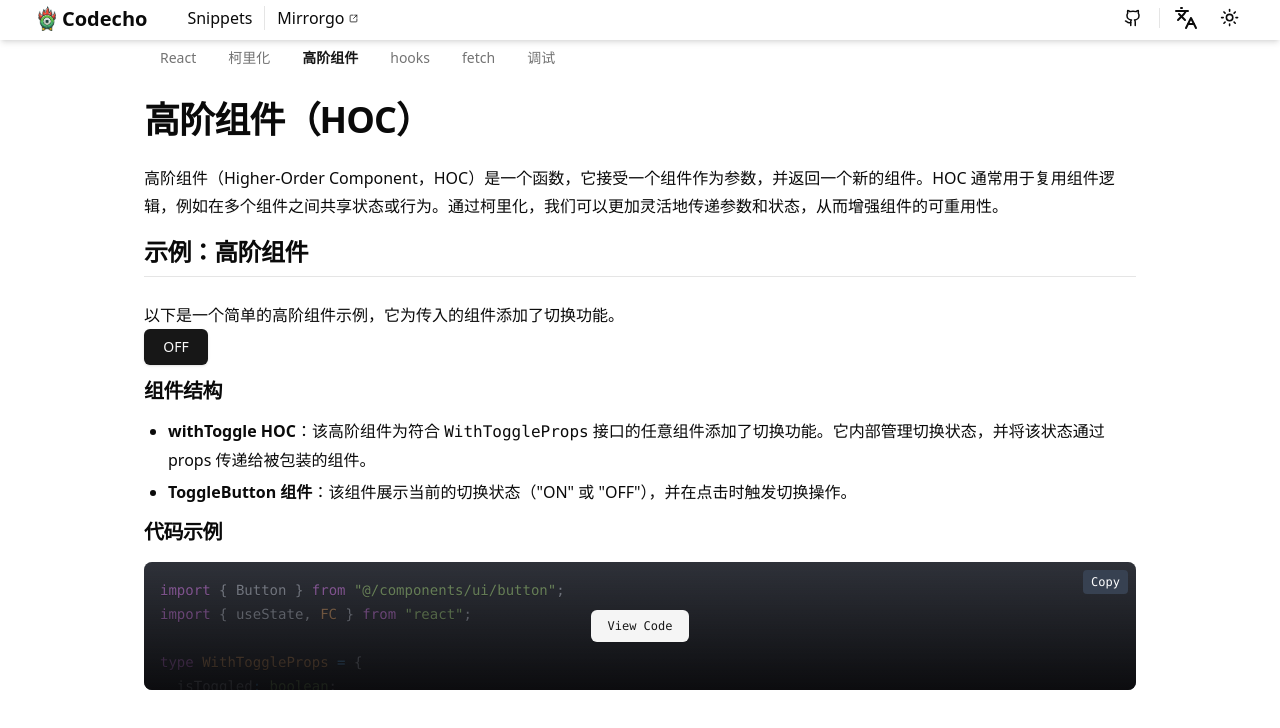
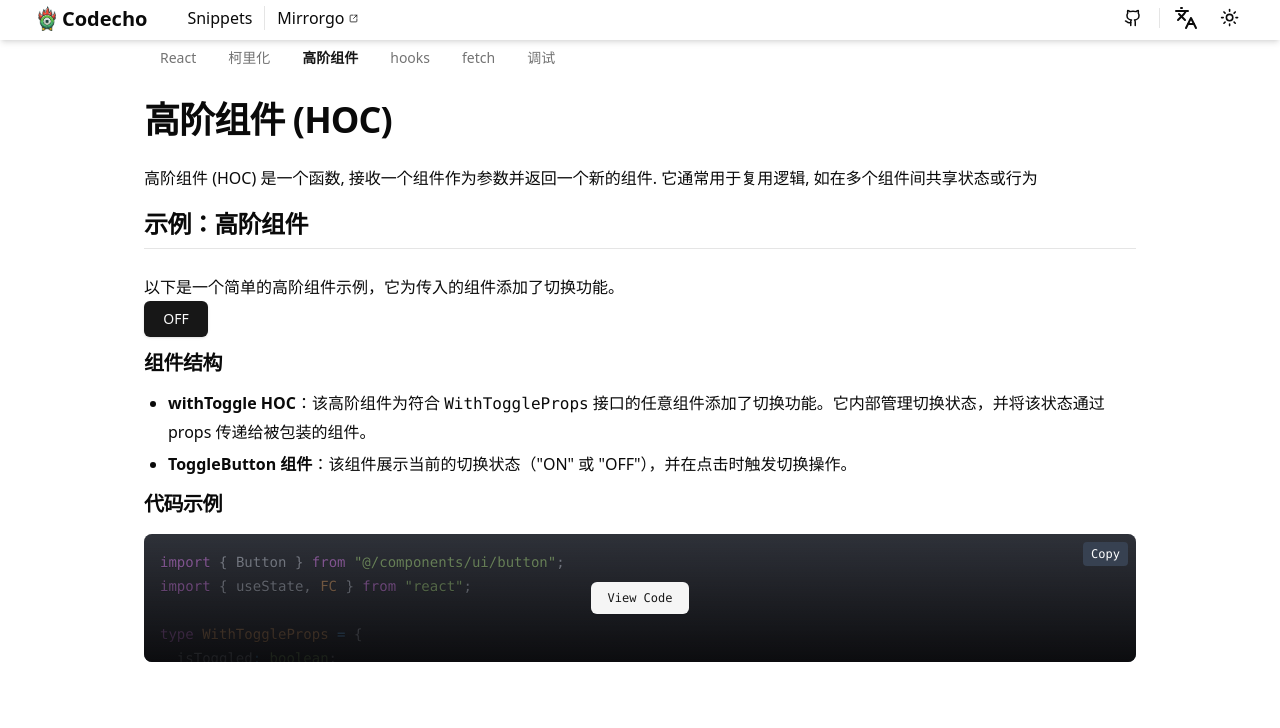
Before and after one commit to Mirrorgo/codecho, a React (Vite) app: page /hoc in a window 1280 px wide. Shown: the top 728 px of the page. Built offline with nearby package versions, Linux system fonts and the light colour scheme.

Commit message:
feat: improve formatting and clarity in HOC documentation

```diff
--- a/src/mdx/HOC.mdx
+++ b/src/mdx/HOC.mdx
@@ -1,8 +1,8 @@
 import Hoc from './HOC/Hoc.tsx'
 
-# 高阶组件（HOC）
+# 高阶组件 (HOC)
 
-高阶组件（Higher-Order Component，HOC）是一个函数，它接受一个组件作为参数，并返回一个新的组件。HOC 通常用于复用组件逻辑，例如在多个组件之间共享状态或行为。通过柯里化，我们可以更加灵活地传递参数和状态，从而增强组件的可重用性。
+高阶组件 (HOC) 是一个函数, 接收一个组件作为参数并返回一个新的组件. 它通常用于复用逻辑, 如在多个组件间共享状态或行为
 
 ## 示例：高阶组件
 
```
